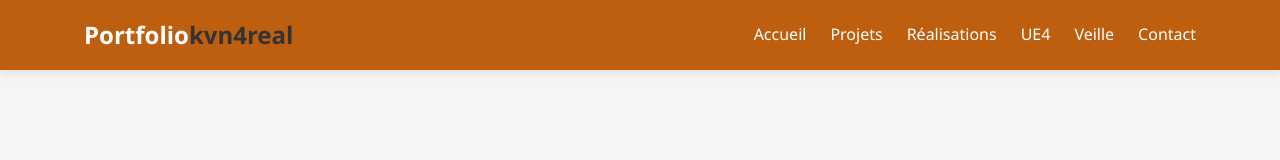
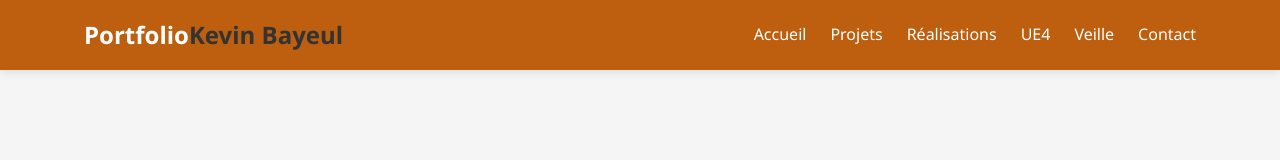
Before and after one commit to kvn4real/portfolio, a plain HTML site: page ue4.html in a window 1280 px wide. Shown: the top 160 px of the page. Drawn offline with Linux system fonts and the light colour scheme; a web font is replaced by a local one.

Commit message:
Update ue4.html

```diff
--- a/ue4.html
+++ b/ue4.html
@@ -13,7 +13,7 @@
         <div class="container">
             <div class="header-content">
                 <div class="logo">
-                    Portfolio<span> kvn4real</span>
+                    Portfolio<span> Kevin Bayeul</span>
                 </div>
                 <button class="nav-toggle" aria-label="toggle navigation">
                     <i class="fas fa-bars"></i>
```
